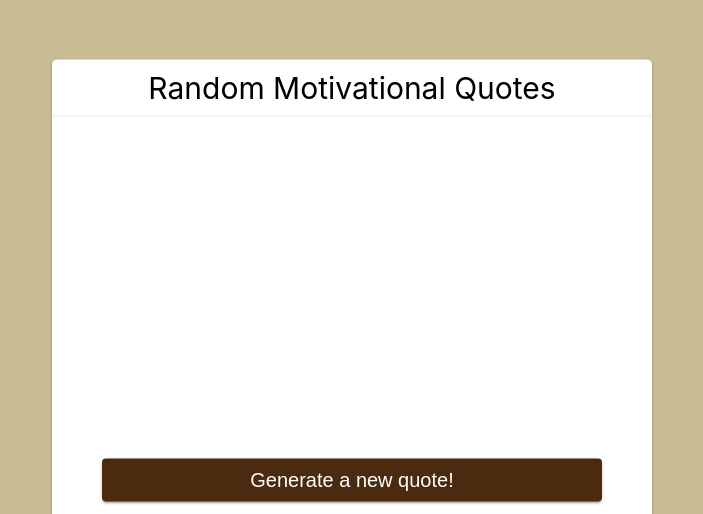
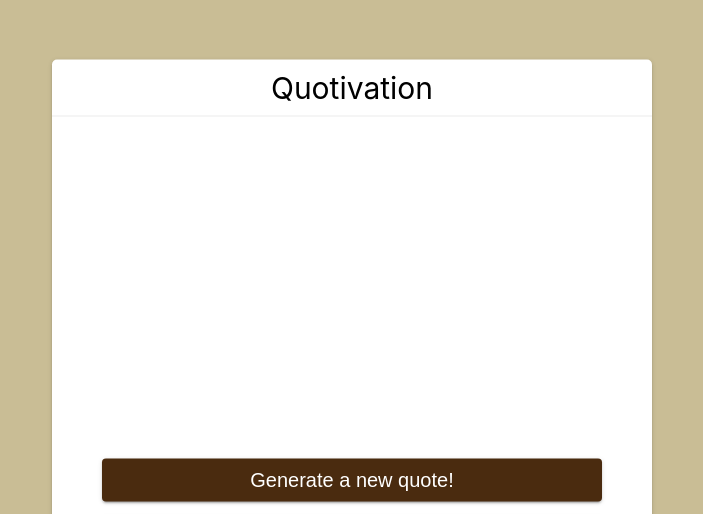
Before and after one commit to AnnshAgrawaal/Quotivation, a plain HTML site: page index.html in a window 1280 px wide. Shown: the top 514 px of the page, without its empty margins (288-991 px from the left). Drawn offline with Linux system fonts and the light colour scheme.

Commit message:
Update index.html

```diff
--- a/index.html
+++ b/index.html
@@ -9,7 +9,7 @@
 </head>
 <body>
     <div class="app">
-        <header>Random Motivational Quotes</header>
+        <header> Quotivation </header>
         <section class="quotes">
             <div class="quote-text" id="js-quote-text"></div>
         </section>
```
